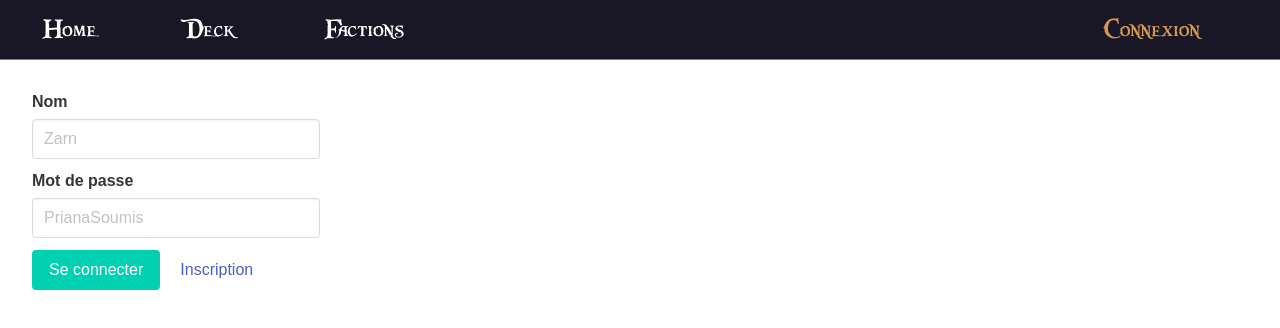
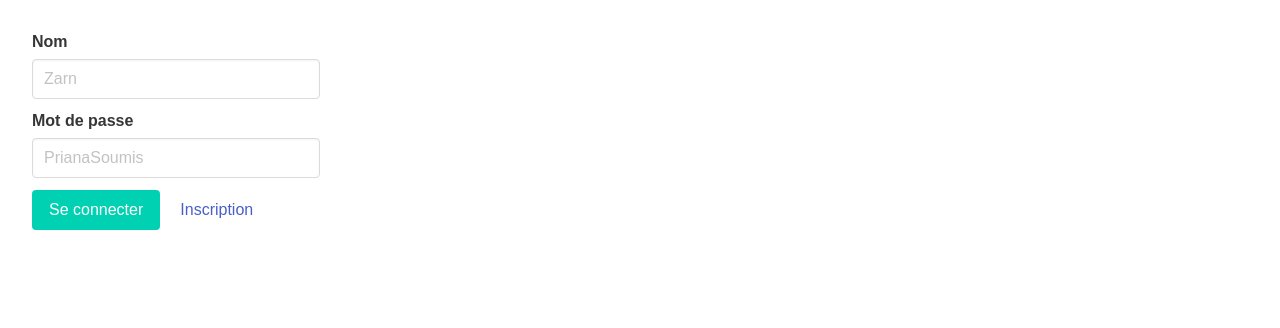
Before and after one commit to nicolasca/paff-v77, a React (Create React App) app: page /auth in a window 1280 px wide. Shown: the top 328 px of the page. Built offline with nearby package versions, Linux system fonts and the light colour scheme; a web font is replaced by a local one.

Commit message:
Restreindre le site uniquement aux utilisateurs authentifiés

```diff
--- a/src/components/Layout/Layout.js
+++ b/src/components/Layout/Layout.js
@@ -1,7 +1,7 @@
 import React from 'react';
 import { connect } from 'react-redux';
 import DeckBuilder from '../DeckBuilder/DeckBuilder';
-import { Route } from 'react-router-dom';
+import { Route, Redirect } from 'react-router-dom';
 import styles from './Layout.module.css';
 import Home from '../Home/Home';
 import Header from '../Navigation/Header';
@@ -16,8 +16,17 @@ import Logout from '../Auth/Logout/Logout';
 
 function Layout(props) {
 
-  return (
-    <div className={styles.Site}>
+  let content = (
+    <main className={styles.Main}>
+      <Route path="/auth" exact component={Auth} />
+      <Route path="/signin" exact component={SignIn} />
+      <Redirect to="/auth"></Redirect>
+    </main>
+  );
+
+  if (props.isAuthenticated) {
+    content = (
+      <React.Fragment>
         <Header
           className={styles.Header}
           username={props.username}
@@ -34,10 +43,22 @@ function Layout(props) {
           <Route path="/factions/sephosi" exact component={FactionSephosi} />
           <Route path="/factions/gaeli" exact component={FactionGaeli} />
           <Route path="/factions/liches" exact component={FactionLiches} />
+          <Redirect to="/"></Redirect>
+
         </main>
+      </React.Fragment>
+    );
+  }
+
+
+
+  return (
+    <div className={styles.Site}>
+      {content}
     </div>
   );
 }
+
 
 const mapStateToProps = state => {
   return {
```
Lines whose indentation alone changed are shown as unchanged.
